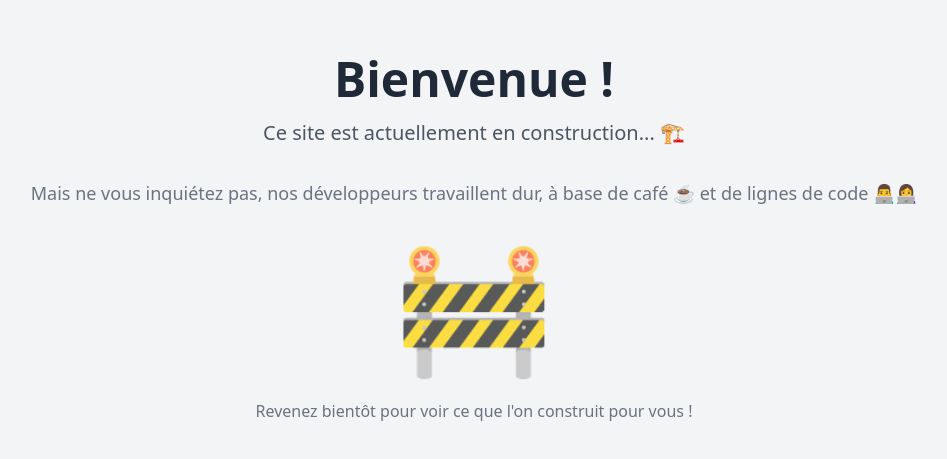
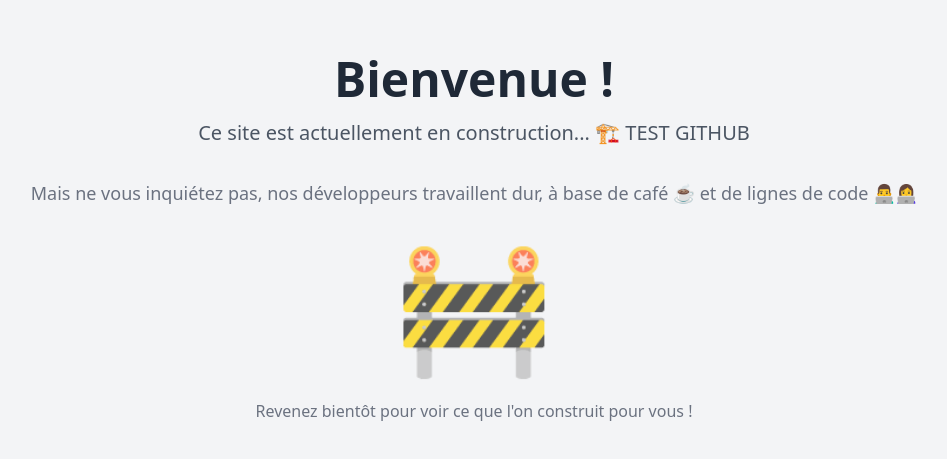
Before and after one commit to Krysto-nc-dev/krysto_io, a React (Create React App) app in the folder frontend/: page / in a window 1280 px wide. Shown: the part 161-620 px from the top of the page, without its empty margins (166-1113 px from the left). Built offline with nearby package versions, Linux system fonts and the light colour scheme.

Commit message:
test git

```diff
--- a/frontend/src/screens/site/HomeScreen.jsx
+++ b/frontend/src/screens/site/HomeScreen.jsx
@@ -6,7 +6,7 @@ const HomeScreen = () => {
       <div className="text-center">
         <h1 className="text-5xl font-bold text-gray-800 mb-4">Bienvenue !</h1>
         <p className="text-xl text-gray-600 mb-8">
-          Ce site est actuellement en construction... 🏗️
+          Ce site est actuellement en construction... 🏗️ TEST GITHUB
         </p>
         <p className="text-lg text-gray-500 mb-8">
           Mais ne vous inquiétez pas, nos développeurs travaillent dur, à base
```
Also changed, not shown: 1 other file (tests, documents, lock files or other folders).
